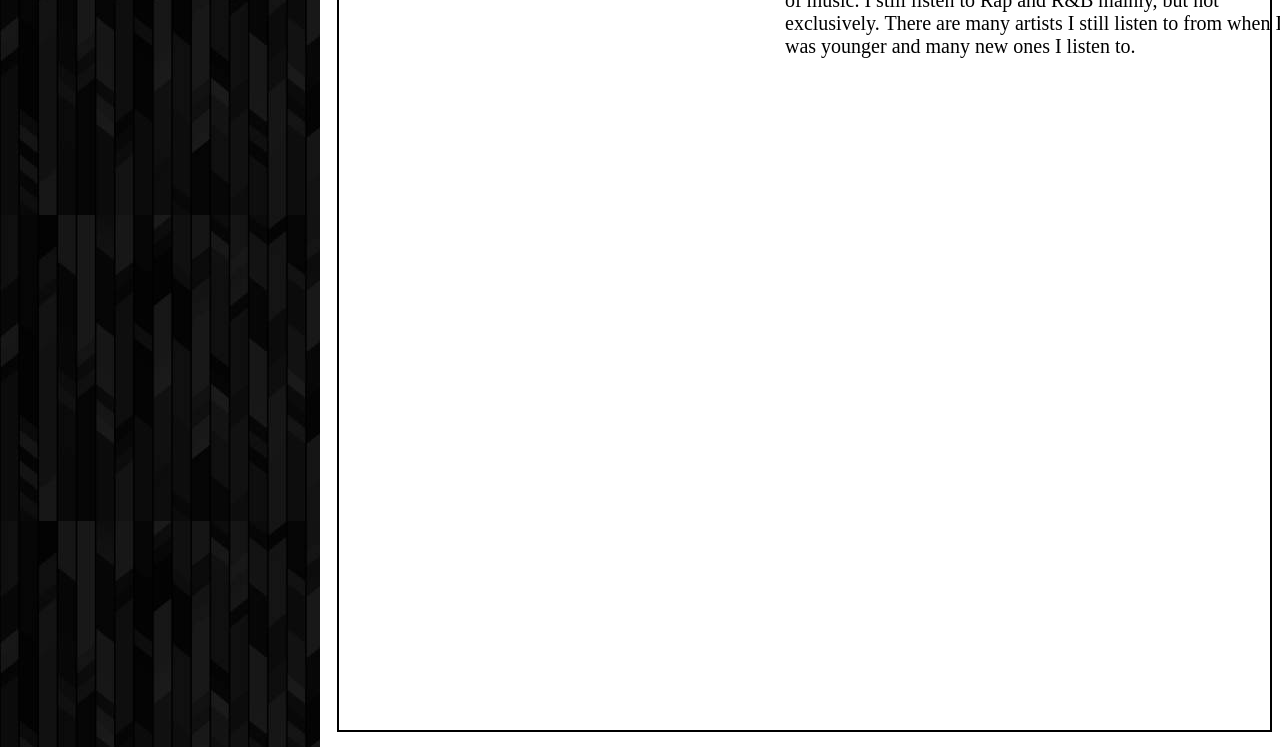
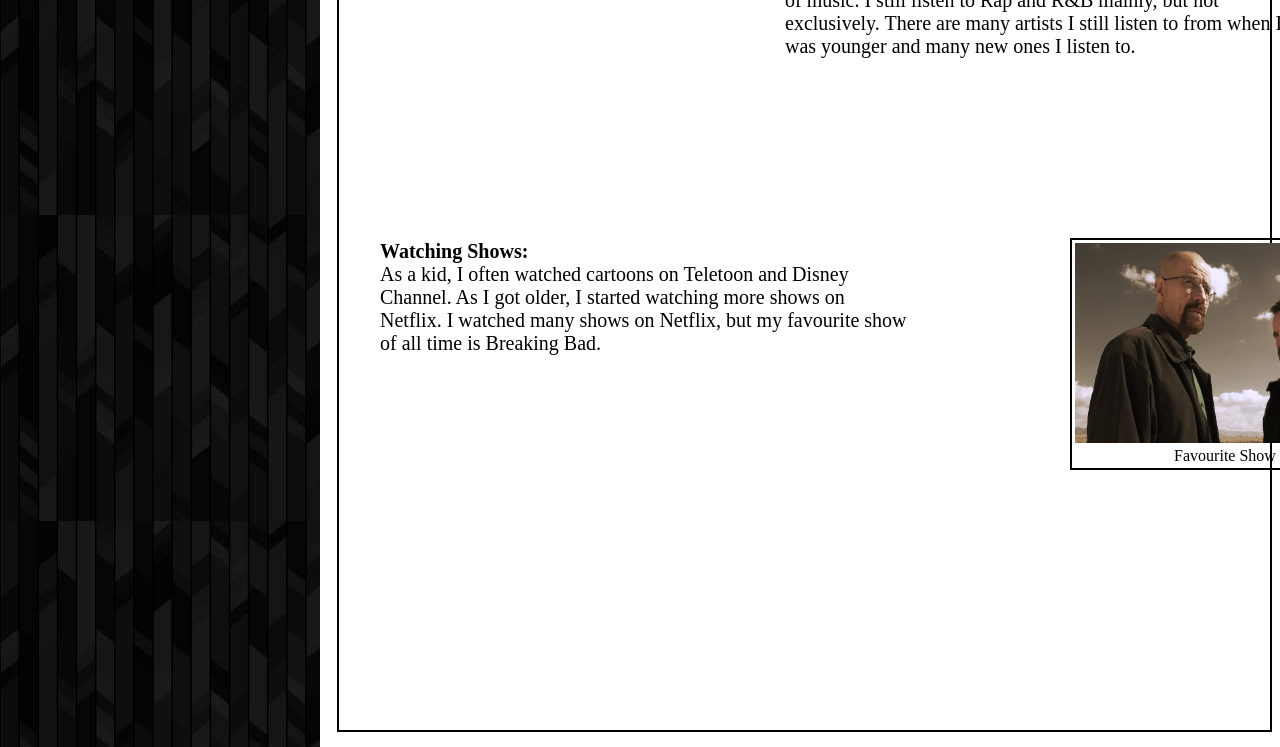
Before and after one commit to GVirk22/GVirk22.github.io, a plain HTML site: page MiniProject/HTML/MPHobbies.html in a window 1280 px wide. Shown: the part 703-1450 px from the top of the page. Drawn offline with Linux system fonts and the light colour scheme.

Commit message:
Added interest/hobby (shows) with a picture of my favourite show

```diff
--- a/MiniProject/CSS/MPHobbies.CSS
+++ b/MiniProject/CSS/MPHobbies.CSS
@@ -62,3 +62,21 @@ body {
     border: 2px solid black;
     padding: 3px;
 }
+
+.showsText {
+    position: absolute;
+    top: 650px;
+    left: 60px;
+    font-size: 20px;
+    width: 55%;
+    height: 100px;
+}
+
+.breakingBad {
+    position: absolute;
+    left: 710px;
+    top: 675px;
+    text-align: center;
+    border: 2px solid black;
+    padding: 3px;
+}
--- a/MiniProject/HTML/MPHobbies.html
+++ b/MiniProject/HTML/MPHobbies.html
@@ -77,6 +77,18 @@
             his neck." width="200px" height="200px"/>
             <figcaption>Favourite Album</figcaption>
         </figure>
+        <p class="showsText">
+            <br><b id="shows">Watching Shows:</b></br>
+            As a kid, I often watched cartoons on Teletoon and Disney Channel. As I got older, I started watching more shows on Netflix.
+            I watched many shows on Netflix, but my favourite show of all time is Breaking Bad.
+        </p>
+        <figure class="breakingBad">
+            <img src="../Images/BreakingBad.jpg" alt="This is a picture of Walter White in the front and Jesse Pinkman in the back.
+            Walter is bald, and has a mustache and goatee that are connected. He is wearing glasses and looking to his right.
+            Jesse has his hair combed up a little bit and has a full beard looking to the left behind Walter."
+            width="300px" height="200px" />
+            <figcaption>Favourite Show</figcaption>
+        </figure>
     </div>
 </body>
 </html>
```
Also changed, not shown: MiniProject/Images/BreakingBad.jpg (added).
